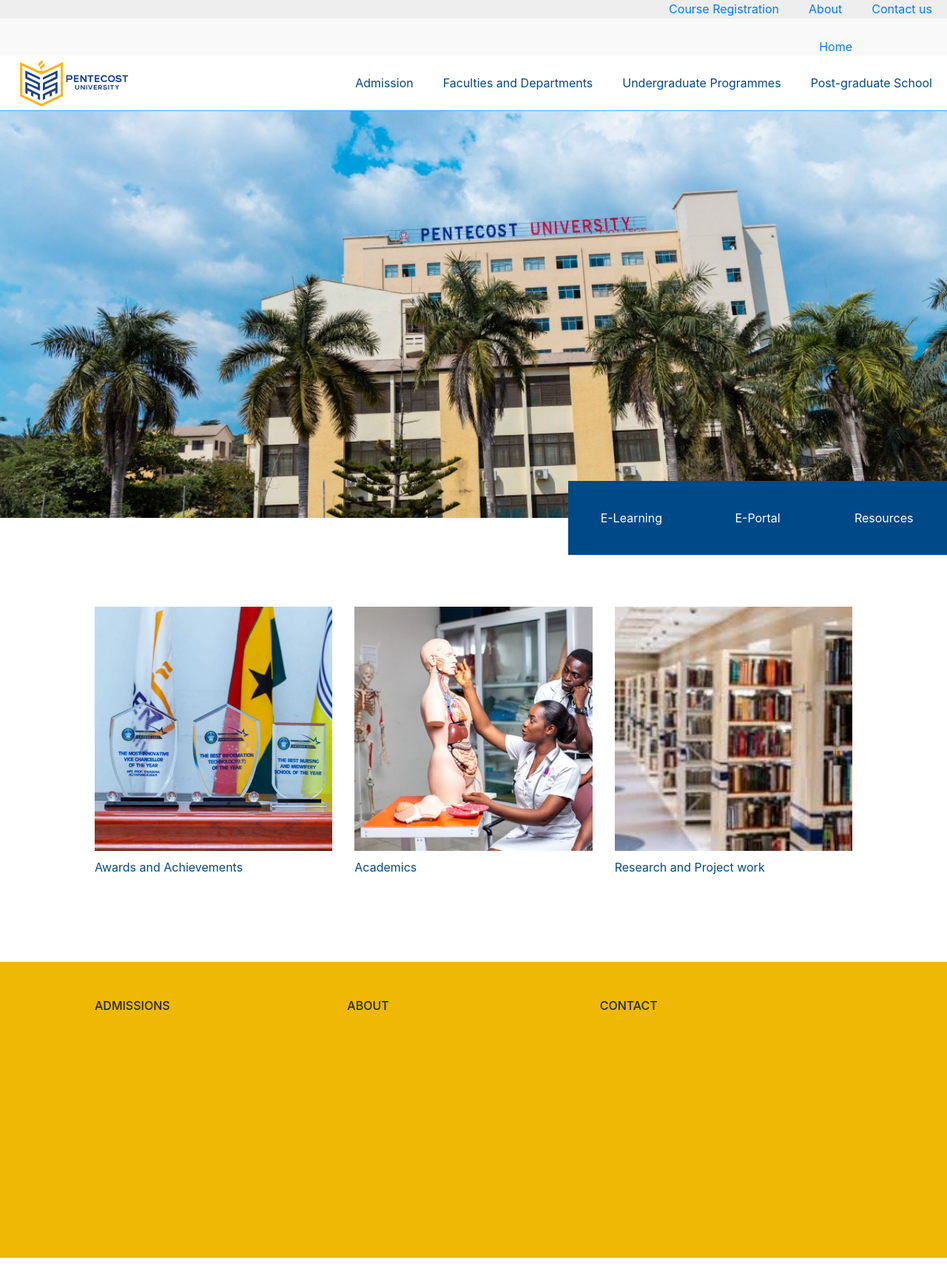
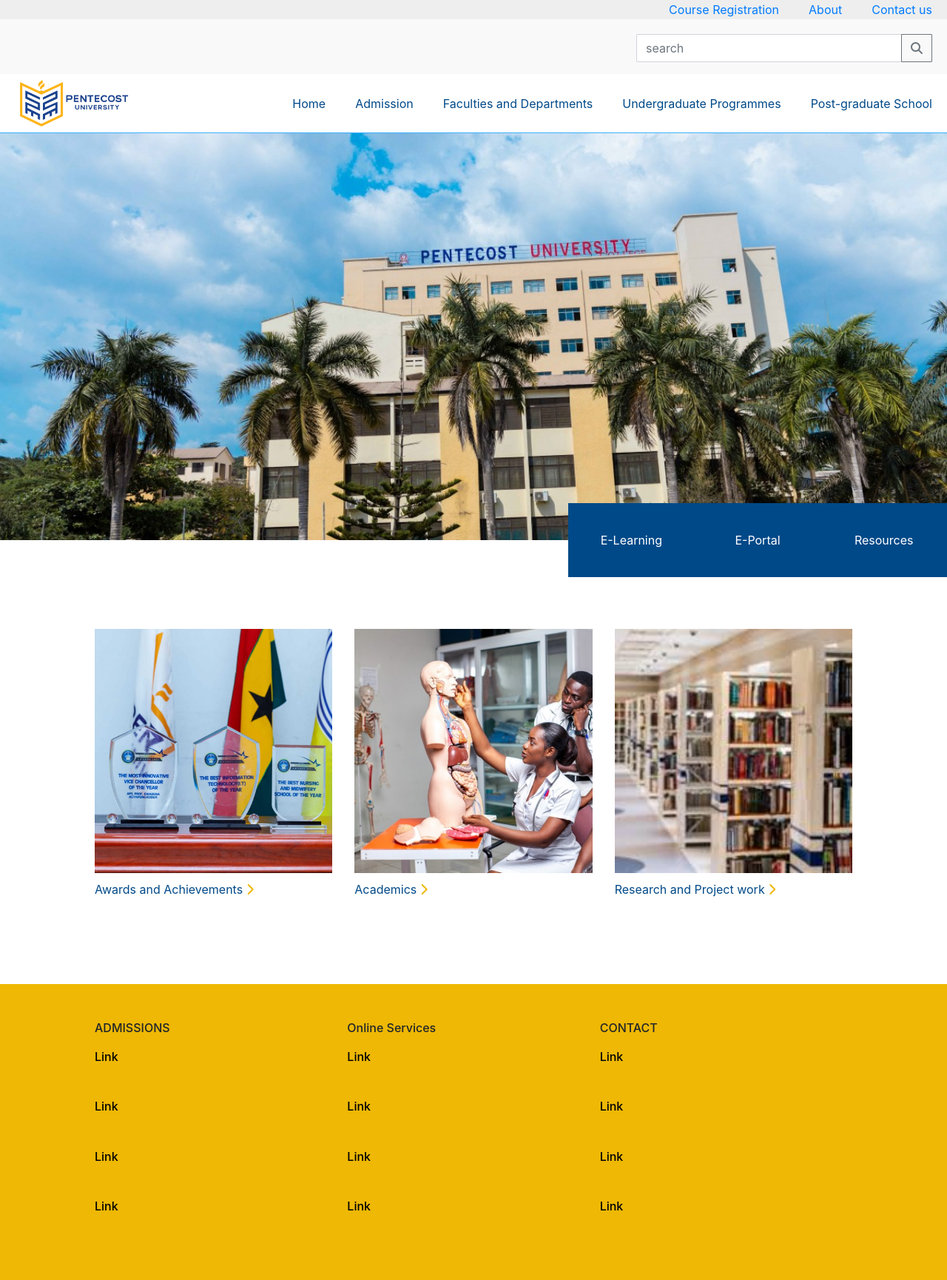
Before and after one commit to Raissa-S/puc, a React (Create React App) app: page / in a window 1280 px wide. Shown: the whole page at 74% size. Before the commit the page ends 1700 px from the top, so only its background shows below. Built offline with nearby package versions, Linux system fonts and the light colour scheme.

Commit message:
added login and course registration

```diff
--- a/public/index.html
+++ b/public/index.html
@@ -42,6 +42,7 @@
       To create a production bundle, use `npm run build` or `yarn build`.
     -->
 
+    <script src="https://kit.fontawesome.com/1b1d84b320.js" crossorigin="anonymous"></script>
     <script src="https://code.jquery.com/jquery-3.3.1.slim.min.js" integrity="sha384-q8i/X+965DzO0rT7abK41JStQIAqVgRVzpbzo5smXKp4YfRvH+8abtTE1Pi6jizo" crossorigin="anonymous"></script>
     <script src="https://cdnjs.cloudflare.com/ajax/libs/popper.js/1.14.3/umd/popper.min.js" integrity="sha384-ZMP7rVo3mIykV+2+9J3UJ46jBk0WLaUAdn689aCwoqbBJiSnjAK/l8WvCWPIPm49" crossorigin="anonymous"></script>
     <script src="https://stackpath.bootstrapcdn.com/bootstrap/4.1.3/js/bootstrap.min.js" integrity="sha384-ChfqqxuZUCnJSK3+MXmPNIyE6ZbWh2IMqE241rYiqJxyMiZ6OW/JmZQ5stwEULTy" crossorigin="anonymous"></script>
--- a/src/components/footer.js
+++ b/src/components/footer.js
@@ -6,9 +6,32 @@
         return (
             <div className='footer'>
                 <div className='footerCenter'>
-                    <div className="footerSection"><h6>ADMISSIONS</h6></div>
-                    <div className="footerSection"><h6>ABOUT</h6></div>
-                    <div className="footerSection"><h6>CONTACT</h6></div>
+                    <div className="footerSection"><h6 style={{marginBottom: '20px'}}>ADMISSIONS</h6>
+
+                        <ul style={{display: 'grid', color: 'black',gridRowGap: '40px'}}>
+                            <h6>Link</h6>
+                            <h6>Link</h6>
+                            <h6>Link</h6>
+                            <h6>Link</h6>
+                        </ul>
+                    </div>
+                    <div className="footerSection"><h6 style={{marginBottom: '20px'}}>Online Services</h6>
+
+                    <ul style={{display: 'grid', color: 'black', gridRowGap: '40px'}}>
+                            <h6>Link</h6>
+                            <h6>Link</h6>
+                            <h6>Link</h6>
+                            <h6>Link</h6>
+                        </ul>
+                    </div>
+                    <div className="footerSection"><h6 style={{marginBottom: '20px'}}>CONTACT</h6>
+                    <ul style={{display: 'grid', color: 'black',gridRowGap: '40px'}}>
+                            <h6>Link</h6>
+                            <h6>Link</h6>
+                            <h6>Link</h6>
+                            <h6>Link</h6>
+                        </ul>
+                    </div>
                 </div>
             </div>
         )
--- a/src/components/hero.js
+++ b/src/components/hero.js
@@ -20,6 +20,7 @@
 
            let heroCont = document.querySelector('#hero')
 
+
            if(heroCont !== null)
              heroCont.className = this.state.courosel[this.state.counter]
            this.setState({counter: this.state.counter + 1})
@@ -32,14 +33,14 @@
 
     render() {
         return (
-            <div id='hero' className='heroContainer' >
+            <div style={{animationName: 'fade', animationDuration: '0.3s'}} id='hero' className='heroContainer' >
                 <div className='heroTexts'>
                 <div className='description'>
 
                 </div>
                     <div className="heroLinks">
                         <Link>E-Learning</Link>
-                        <Link>E-Portal</Link>
+                        <Link to="/courseRegistration">E-Portal</Link>
                         <Link>Resources</Link>
                     </div>
                 </div>
--- a/src/components/middle.js
+++ b/src/components/middle.js
@@ -8,9 +8,9 @@
         return (
             <div className="middleContainer">
                 <div className="middleCenter">
-                    <div className='linkAndImage'><div className='middleLink1' src={pusag} alt=""> </div> <Link>Awards and Achievements</Link></div>
-                    <div className='linkAndImage'><div className='middleLink2' src="" alt="" > </div> <Link>Academics</Link></div>
-                    <div className='linkAndImage'><div className='middleLink3' src="" alt="" > </div> <Link>Research and Project work</Link></div>
+                    <div className='linkAndImage'><div className='middleLink1' src={pusag} alt=""> </div> <Link>Awards and Achievements <i style={{color: 'rgb(238, 184, 4)'}} class="fas fa-chevron-right"></i></Link></div>
+                    <div className='linkAndImage'><div className='middleLink2' src="" alt="" > </div> <Link>Academics <i style={{color: 'rgb(238, 184, 4)'}} class="fas fa-chevron-right"></i></Link></div>
+                    <div className='linkAndImage'><div className='middleLink3' src="" alt="" > </div> <Link>Research and Project work <i style={{color: 'rgb(238, 184, 4)'}} class="fas fa-chevron-right"></i></Link></div>
                 </div>
             </div>
         )
--- a/src/components/navbar.js
+++ b/src/components/navbar.js
@@ -18,7 +18,12 @@
                 </div>
 
                 <div className="middleNav">
-                    <Link to ="/">Home</Link>
+                     <div class="input-group mb-3 cn">
+                        <input type="text" class="form-control cni" placeholder="search" aria-label="Recipient's username" aria-describedby="basic-addon2" />
+                        <div class="input-group-append">
+                            <button class="btn btn-outline-secondary cnb" type="button"><i class="fas fa-search"></i></button>
+                        </div>
+                    </div>
                 </div>
 
                 <div className="bottomNav">
@@ -26,6 +31,7 @@
 
                     </div>
                     <div>
+                        <Link to="/">Home</Link>
                         <Link to="/admission">Admission</Link>
                         <Link className="faculties">
                             Faculties and Departments
--- a/src/styles/footer.css
+++ b/src/styles/footer.css
@@ -12,3 +12,7 @@
     grid-template-columns: 1fr 1fr 1fr;
     padding: 50px 0;
 }
+
+ul a{
+    color: white;
+}
--- a/src/styles/homepage.css
+++ b/src/styles/homepage.css
@@ -18,7 +18,8 @@
     background-position: center;
     background-repeat: no-repeat;
     background-size: cover;
-
+    animation-name: fade;
+    animation-duration: 0.5s;
 }
 
 .courosel2{
@@ -27,6 +28,8 @@
     background-position: center;
     background-repeat: no-repeat;
     background-size: cover;
+    animation-name: fade;
+    animation-duration: 0.5s;
 }
 
 .courosel3{
@@ -35,6 +38,21 @@
     background-position: center;
     background-repeat: no-repeat;
     background-size: cover;
+    animation-name: fade;
+    animation-duration: 0.3s;
+}
+
+@keyframes fade {
+    0% {
+        opacity: 0;
+        transform: translateX(-50px);
+    }
+
+    100%{
+        opacity: 1;
+        transform: translateX(0);
+
+    }
 }
 
 .heroTexts{
@@ -92,8 +110,9 @@
 }
 
 .linkAndImage:hover{
-    transform: scale(1.09);
+    transform: scale(1.02);
     transition: 0.2s ease;
+
 }
 
 .linkAndImage a {
--- a/src/styles/navbar.css
+++ b/src/styles/navbar.css
@@ -6,7 +6,7 @@
 
 .navContainer{
     width: 100%;
-    height: 150px;
+    height: 180px;
     display: grid;
     grid-template-rows: 1fr 2fr 3fr;
     border-bottom: rgb(61, 177, 255) 1px solid;
@@ -27,11 +27,23 @@
 
 .middleNav{
     display: grid;
-    align-items: end;
+
     justify-items: end;
-    grid-template-columns: 90% 1fr;
+    grid-template-columns: 1fr;
     width: 100%;
     background-color: rgb(250, 249, 249);
+
+}
+
+.cn{
+    width: 400px;
+    margin: 20px 20px 0 0 ;
+    border-radius: 1px;
+}
+
+.cni,.cnb{
+    border-radius: 1px;
+
 }
 
 .bottomNav {
```
